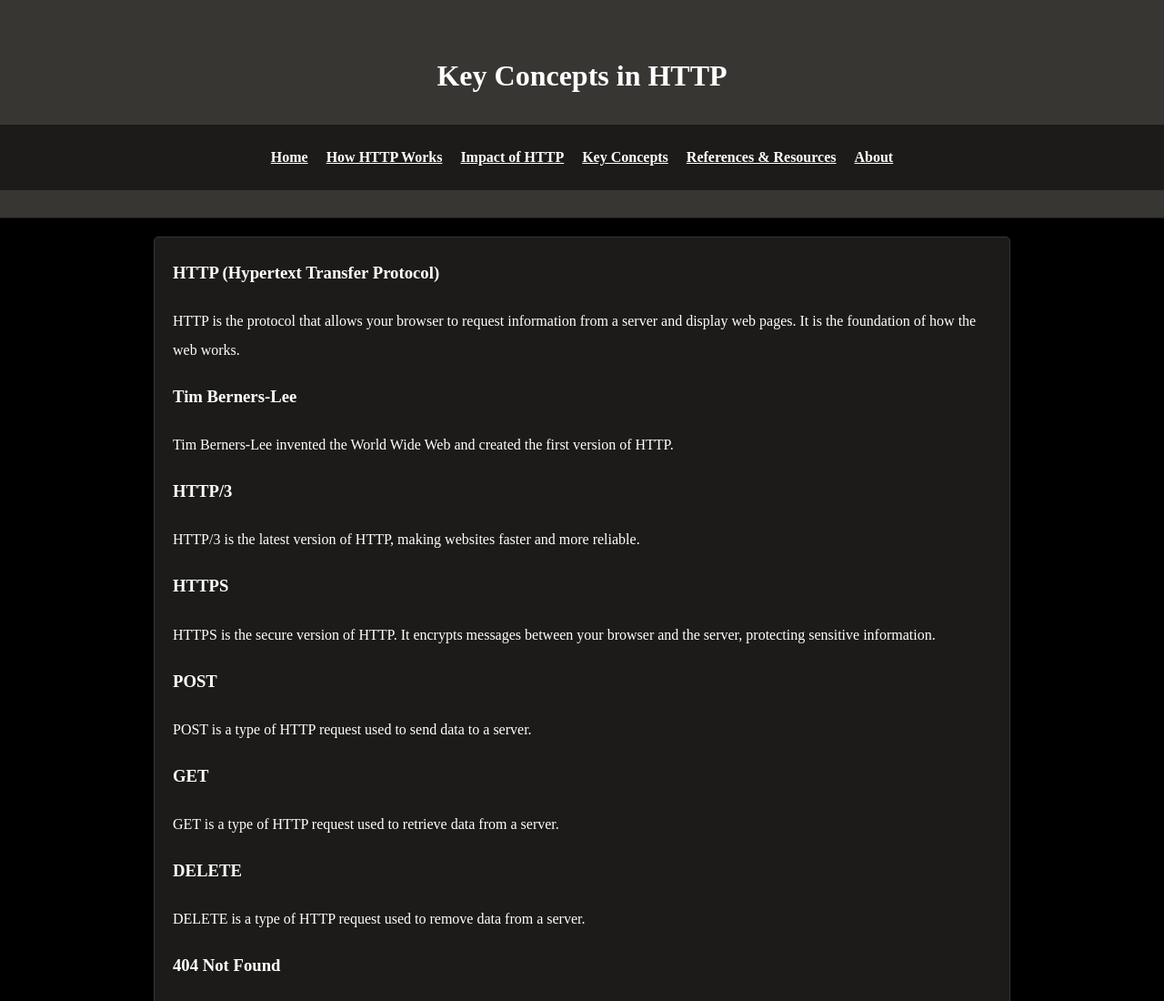
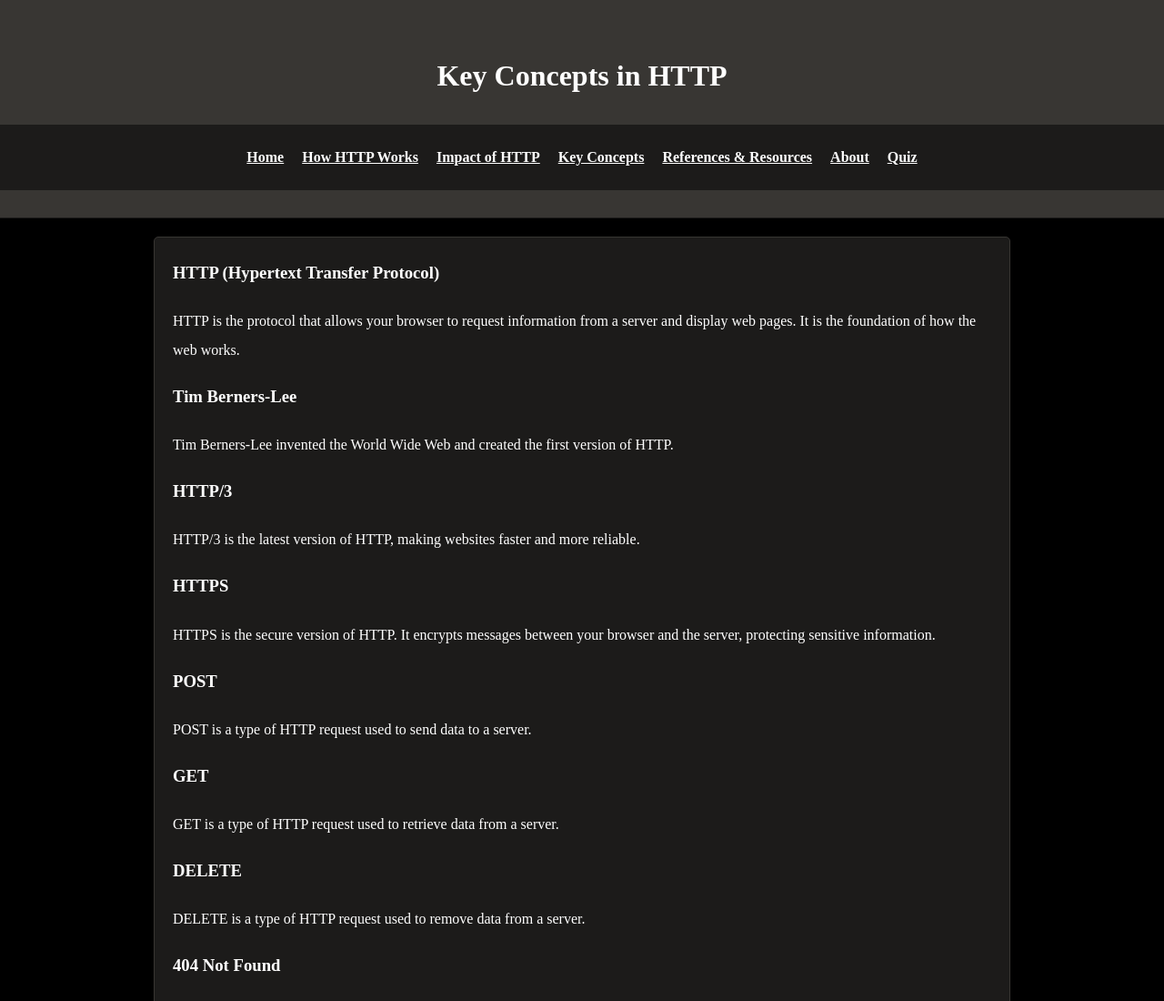
Before and after one commit to elviss-arroyo/projectMilestone, a plain HTML site: page key-concepts.html in a window 1280 px wide. Shown: the top 1100 px of the page at 91% size. Drawn offline with Linux system fonts and the light colour scheme.

Commit message:
Update key-concepts.html

```diff
--- a/key-concepts.html
+++ b/key-concepts.html
@@ -18,6 +18,7 @@
 <li><a href="key-concepts.html">Key Concepts</a></li> <!-- this page -->
 <li><a href="reference.html">References & Resources</a></li> <!-- references -->
 <li><a href="about.html">About</a></li> <!-- about page -->
+<li><a href="quiz.html">Quiz</a></li> <!-- quiz page -->
 </ul> <!-- end list -->
 </nav> <!-- end table of contents -->
 </header> <!-- end of header -->
```
